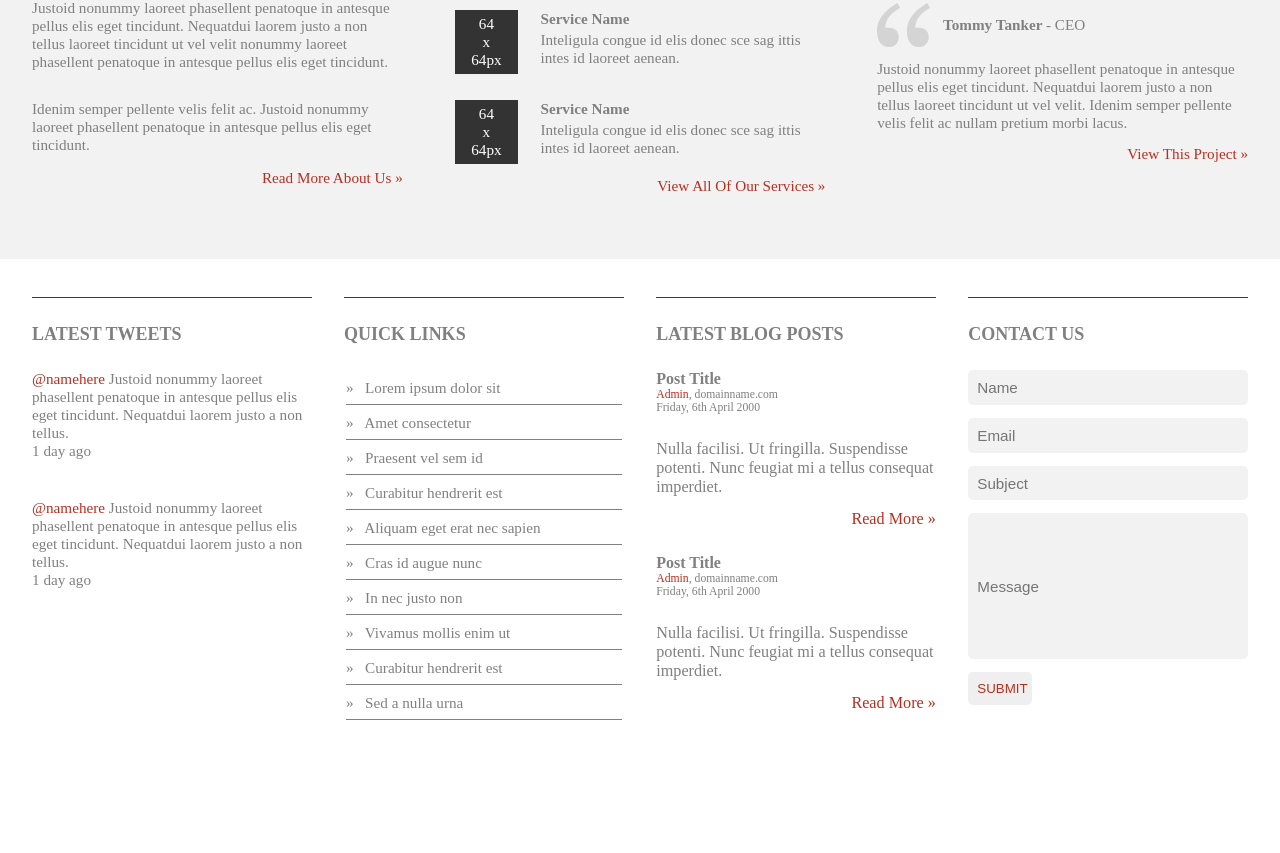
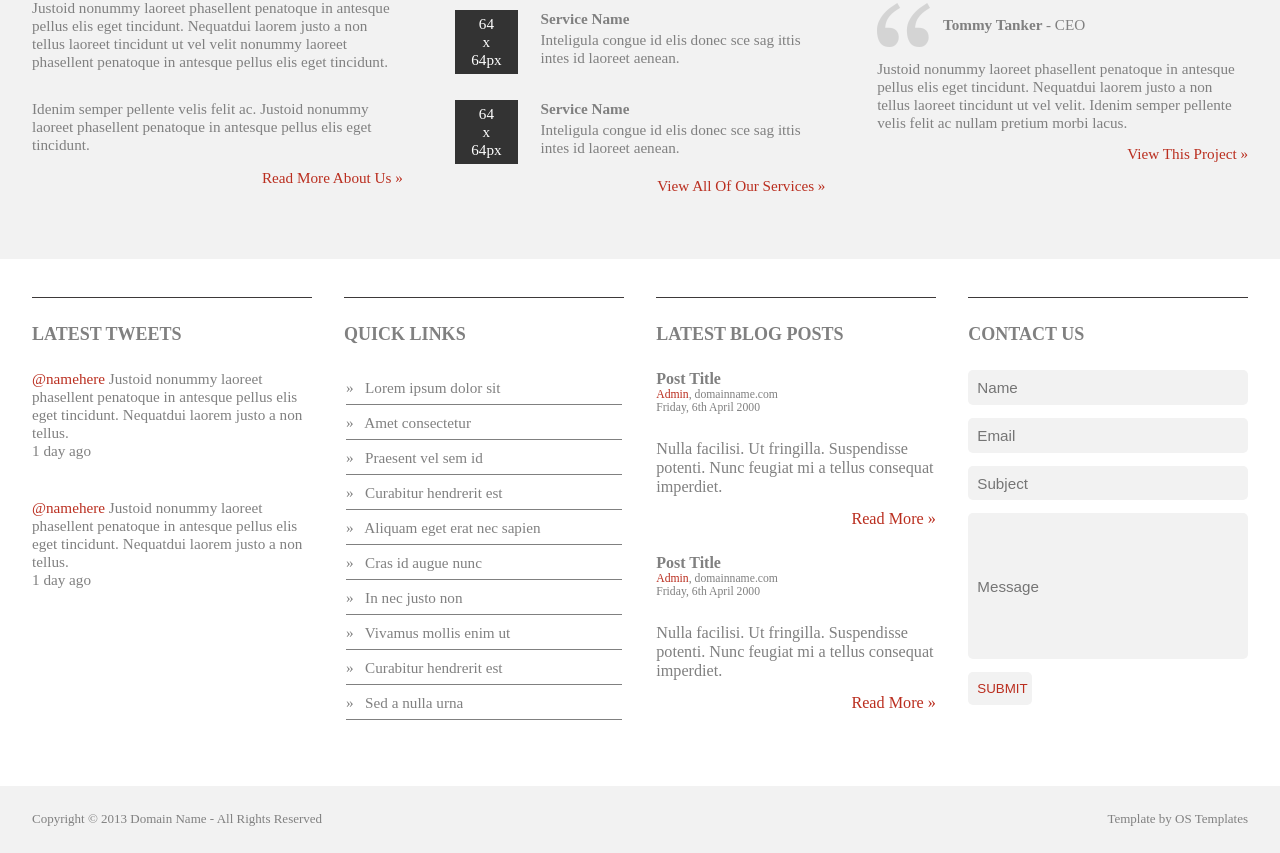
Before and after one commit to SakriyaDangol/M2D5A1, a plain HTML site: page index.html in a window 1280 px wide. Shown: the part 1189-2042 px from the top of the page. Before the commit the page ends 2013 px from the top, so only its background shows below. Drawn offline with Linux system fonts and the light colour scheme.

Commit message:
completed

```diff
--- a/index.html
+++ b/index.html
@@ -329,7 +329,12 @@
 
         <div class="footer-wrapper">
 
+            <div class="footer-bg">
 
+                <div class="footer-left">Copyright © 2013 Domain Name - All Rights Reserved</div>
+                <div class="footer-right">Template by OS Templates</div>
+
+            </div>
 
         </div>
 
--- a/style.css
+++ b/style.css
@@ -333,6 +333,7 @@ position{
     width: 95%;
     margin: auto;
     padding: 7vw 0;
+    padding-bottom: 2vw;
     border: hidden;
     color: grey;
 }
@@ -419,15 +420,30 @@ position{
 .multi-line{
     height: 30vh;
     text-align: top ;
-
 }
 
 .form-button{
     color: #ba2e1f;
+    background-color: #f2f2f2;
     width: 20vw;
     padding: 1vw 0;
     border: unset;
     border-radius: 5px;
+}
+
+.footer-wrapper{
+    width: 100%;
+    background-color: #f2f2f2;
+}
+
+.footer-bg{
+    width: 95%;
+    margin: auto;
+    padding: 3vw 0;
+    display: flex;
+    justify-content: space-between;
+    color: grey;
+    font-size: xx-small;
 }
 
 
@@ -536,6 +552,7 @@ position{
         width: 95%;
         margin: auto;
         padding: 4vw 0;
+        padding-bottom: 1vw;
         border: hidden;
         color: grey;
         display: flex;
@@ -586,6 +603,11 @@ position{
 
     .form-button{
         width: 10vw;
+    }
+
+    .footer-bg{
+        font-size: small;
+        padding: 2vw 0;
     }
 
 }
@@ -735,6 +757,7 @@ position{
 
     .info-wrapper{
         padding: 3vw 0;
+        padding-bottom: 0vw;
     }
 
     .info-topic{
```
